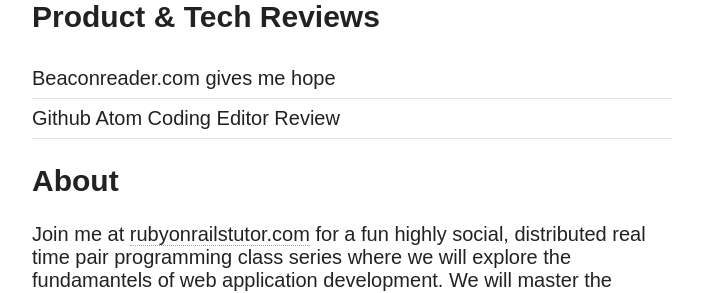
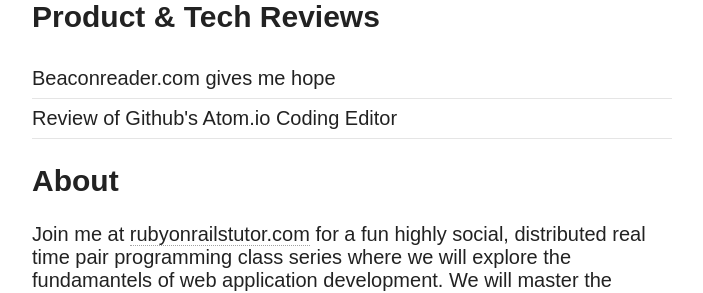
Before and after one commit to jcdavison/rubyonrailstutor.github.io, a Jekyll site: the page built from index.html, in a window 1280 px wide and 900 px high, scrolled down 2606 px. Shown: the part 153-446 px from the top of the window, without its empty margins (288-991 px from the left). Built offline with Jekyll 4.4.1, drawn with Linux system fonts in a browser that asks for light colours; nearby versions of some CDN libraries; comment, search, counter and statistics services are not loaded.

```diff
--- a/_layouts/review.html
+++ b/_layouts/review.html
@@ -18,7 +18,7 @@
 
 
       <header class="entry-header centered">
-        <div style="text-align:center;"><h1 class="site-title animated fadeIn">{% if page.headline %}{{ page.headline }}{% else %}{{ page.title }}{% endif %}</h1></div>
+        <div style="text-align:center;"><h1 class="site-title animated fadeIn callout">{% if page.headline %}{{ page.headline }}{% else %}{{ page.title }}{% endif %}</h1></div>
         <hr>
       </header>
 
--- a/_posts/2014-03-21-github-atom-product-review.md
+++ b/_posts/2014-03-21-github-atom-product-review.md
@@ -1,6 +1,6 @@
 ---
 layout: review
-title:  "Github Atom Coding Editor Review"
+title:  "Review of Github's Atom.io Coding Editor"
 date:   2014-03-21 11:26:42
 language: english
 tags: productreview pairprogramming github atom
```
